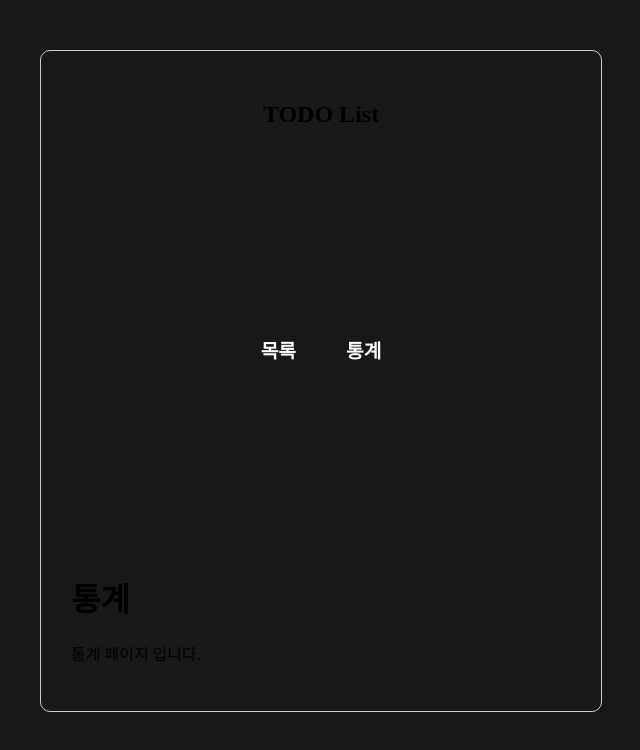
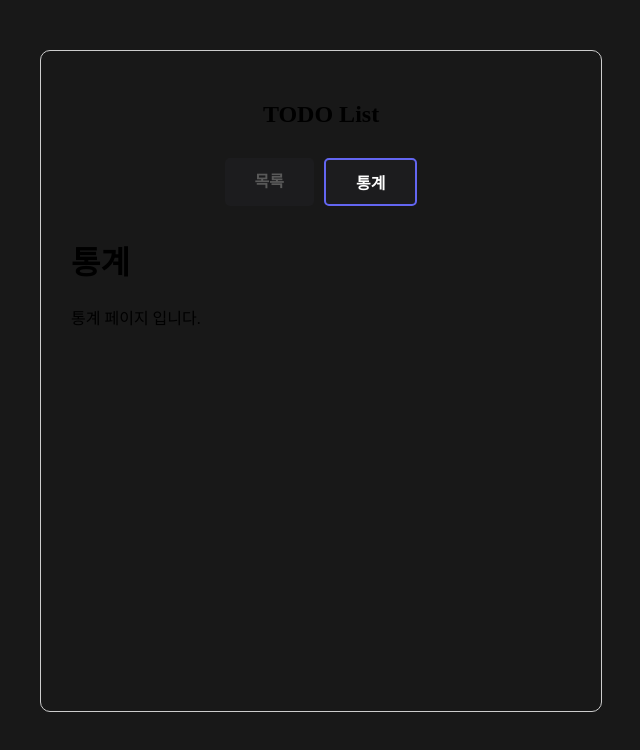
Before and after one commit to taejinii/vue-todolist, a Vue app: page /statistics in a window 1280 px wide. Shown: the top 750 px of the page, without its empty margins (319-959 px from the left). Built offline with nearby package versions, Linux system fonts and the light colour scheme.

Commit message:
feat: 현재 방문중인 페이지 강조

```diff
--- a/src/App.vue
+++ b/src/App.vue
@@ -34,16 +34,24 @@ nav {
   justify-content: center;
   gap: 10px;
 }
+.router-link-exact-active {
+  color: #ffffff;
+  background-color: #262626;
+  border: 2px solid #6366f1;
+}
 .link {
+  padding: 10px 30px;
+  font-weight: 600;
+  text-decoration: none;
+  background-color: #1c1c1e;
   border-radius: 5px;
-  padding: 10px 20px;
-  font-weight: 600;
-  font-size: 1.2rem;
-  color: #ffffff;
-  text-decoration: inherit;
+  transition: background-color 0.3s, color 0.3s;
 }
-.link:hover {
-  background-color: rgba(82, 82, 89, 0.68);
-  color: #10b981;
+.link:not(.router-link-exact-active) {
+  color: #595959;
+}
+.link:not(.router-link-exact-active):hover {
+  background-color: #262626;
+  color: #a2a2a2;
 }
 </style>
--- a/src/components/main/TodoCategory.vue
+++ b/src/components/main/TodoCategory.vue
@@ -22,6 +22,7 @@ const selectedCategory = computed(() => store.getters["category"]);
         <li
           class="category-menu-item"
           v-for="category in TODO_CATEGORY_LIST"
+          :key="category"
           @click="onChangeCategory(category)"
         >
           {{ category }}
--- a/src/router/index.js
+++ b/src/router/index.js
@@ -15,5 +15,6 @@ const routes = [
 const router = createRouter({
   history: createWebHistory("/"),
   routes,
+  linkActiveClass: "active",
 });
 export default router;
--- a/src/views/MainView.vue
+++ b/src/views/MainView.vue
@@ -12,7 +12,7 @@ import TodoItem from "../components/main/TodoItem.vue";
   </div>
   <AddTodoButton />
   <ul>
-    <TodoItem v-for="n in 20" />
+    <TodoItem v-for="n in 2" />
   </ul>
 </template>
 
@@ -27,7 +27,6 @@ ul {
   display: flex;
   flex-direction: column;
   gap: 15px;
-
   list-style: none;
   padding: 10px;
   margin: 0;
--- a/src/views/StatisticsView.vue
+++ b/src/views/StatisticsView.vue
@@ -1,9 +1,13 @@
 <template>
-  <div>
+  <div class="temp">
     <h1>통계</h1>
     <p>통계 페이지 입니다.</p>
   </div>
 </template>
 
 <script setup></script>
-<style scoped></style>
+<style scoped>
+.temp {
+  flex: 1;
+}
+</style>
```
